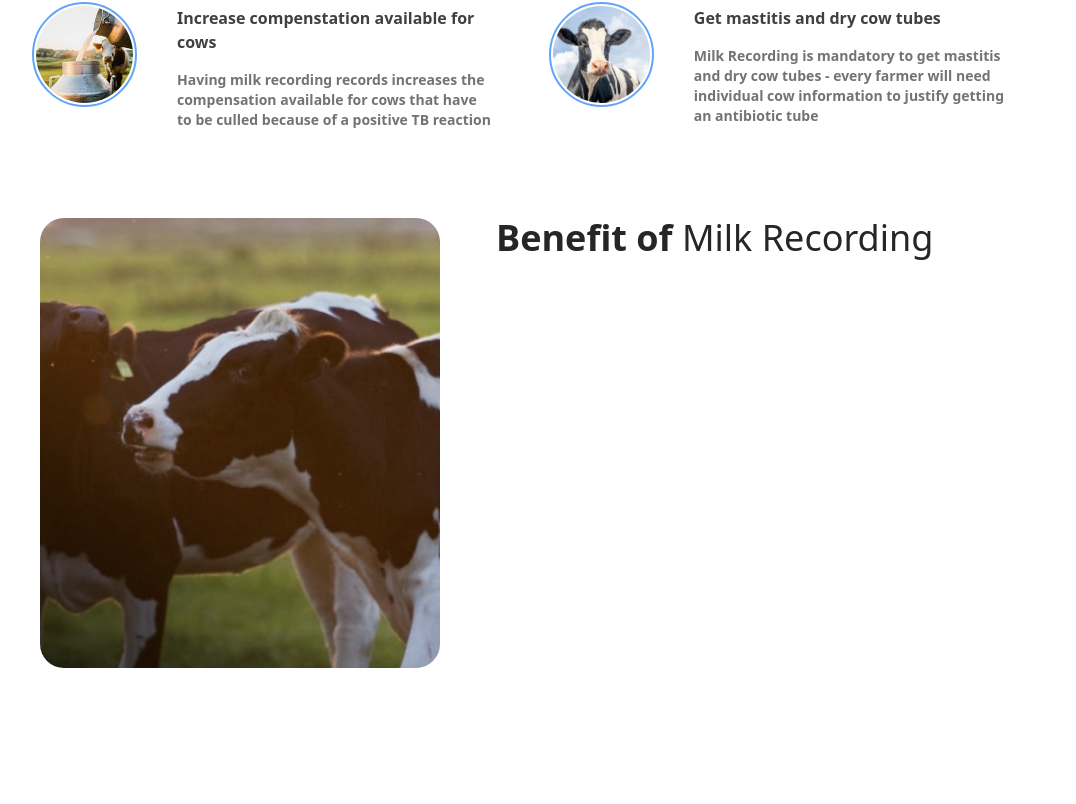
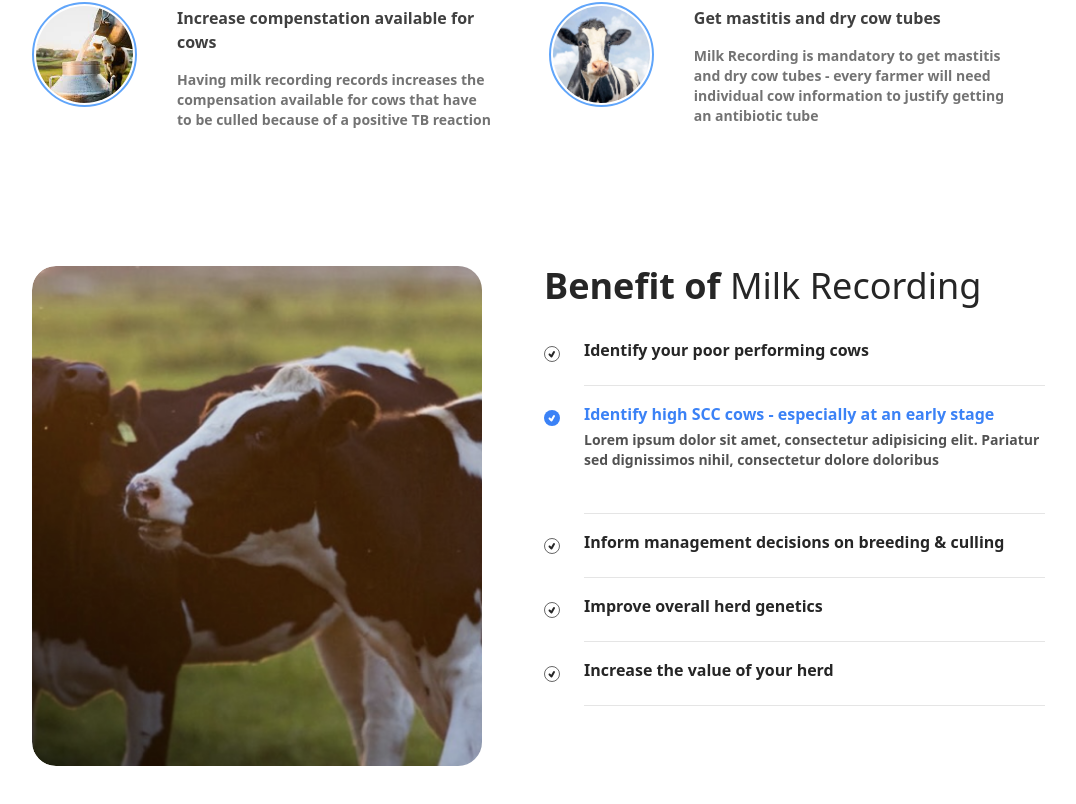
Before and after one commit to SeanGlamuare/dairy-data, a Next.js app: page / in a window 1280 px wide. Shown: the part 1078-1882 px from the top of the page, without its empty margins (96-1172 px from the left). Before the commit the page ends 1746 px from the top, so only its background shows below. Built offline with nearby package versions, Linux system fonts and the light colour scheme.

Commit message:
feat: Added the benefit section

```diff
--- a/components/Benefit/Benefit.tsx
+++ b/components/Benefit/Benefit.tsx
@@ -1,30 +1,109 @@
 import Image from "next/image";
-import React from "react";
+import React, { useEffect, useState } from "react";
+import { TiTick } from "react-icons/ti";
 
 const benefits = [
 	{
 		id: 0,
-		benefit: "Identify your poor per",
+		benefit: "Identify your poor performing cows",
+	},
+	{
+		id: 1,
+		benefit: "Identify high SCC cows - especially at an early stage",
+	},
+	{
+		id: 2,
+		benefit: "Inform management decisions on breeding & culling",
+	},
+	{
+		id: 3,
+		benefit: "Improve overall herd genetics",
+	},
+	{
+		id: 4,
+		benefit: "Increase the value of your herd",
 	},
 ];
 
 const Benefit = () => {
+	const [chosenBenefit, setChosenBenefit] = useState<number>(0);
+
+	useEffect(() => {
+		const interval = setInterval(
+			() => setChosenBenefit((prev) => (prev + 1) % 5),
+			3000
+		);
+
+		return () => clearInterval(interval);
+	});
+
 	return (
-		<div className="w-full h-full px-20 mt-16 text-neutral-800">
-			<div className="flex justify-around max-w-5xl 2xl:max-w-7xl">
-				<div className="flex justify-center w-1/2 overflow-hidden rounded-3xl">
+		<div className="flex justify-center w-full h-full px-20 mb-10 mt-28 text-neutral-800">
+			<div className="flex justify-around w-full max-w-5xl 2xl:max-w-7xl">
+				<div className="flex justify-center w-1/2 overflow-hidden xl:justify-start rounded-3xl">
 					<Image
 						alt={"benefit"}
 						src="/benefit/benefit1.png"
-						width={400}
-						height={450}
+						width={450}
+						height={500}
 						fill
-						className={"rounded-3xl object-cover"}
+						className={"rounded-3xl object-cover scale-90 xl:scale-100"}
 					/>
 				</div>
-				<div className="flex flex-col w-1/2">
+				<div className="flex flex-col w-1/2 gap-4">
 					<div className="text-4xl">
 						<span className="font-bold ">Benefit of</span> Milk Recording
+					</div>
+					<div className="flex flex-col ">
+						{benefits.map((benefit: any) => {
+							return (
+								<div
+									onClick={() => setChosenBenefit(benefit.id)}
+									key={benefit.id}
+									className={`${
+										chosenBenefit === benefit.id ? "h-32" : "h-16"
+									}  overflow-hidden transition-all duration-500 justify-center `}
+								>
+									<div
+										className={`${
+											chosenBenefit === benefit.id && "h-32"
+										} flex w-full  gap-2`}
+									>
+										<>
+											<div className="flex items-center justify-start w-8 h-16">
+												<div
+													className={`${
+														chosenBenefit === benefit.id
+															? "border-none bg-blue-500 text-white"
+															: "border border-black/60"
+													} flex items-center justify-center w-4 h-4 border rounded-full text-xs font-light`}
+												>
+													<TiTick />
+												</div>
+											</div>
+										</>
+										<div className="flex flex-col gap-1 pt-4 border-b w-[90%] border-black/10">
+											<div
+												className={`font-bold ${
+													chosenBenefit === benefit.id
+														? "text-blue-500"
+														: "cursor-pointer"
+												} `}
+											>
+												{benefit.benefit}
+											</div>
+											{chosenBenefit == benefit.id && (
+												<div className="text-sm font-semibold text-neutral-600">
+													Lorem ipsum dolor sit amet, consectetur adipisicing
+													elit. Pariatur sed dignissimos nihil, consectetur
+													dolore doloribus
+												</div>
+											)}
+										</div>
+									</div>
+								</div>
+							);
+						})}
 					</div>
 				</div>
 			</div>
--- a/package.json
+++ b/package.json
@@ -15,7 +15,8 @@
 		"prosemirror-gapcursor": "^1.3.1",
 		"prosemirror-history": "^1.3.0",
 		"react": "18.2.0",
-		"react-dom": "18.2.0"
+		"react-dom": "18.2.0",
+		"react-icons": "^4.7.1"
 	},
 	"devDependencies": {
 		"@types/node": "18.11.18",
```
Also changed, not shown: 1 other file (tests, documents, lock files or other folders).
